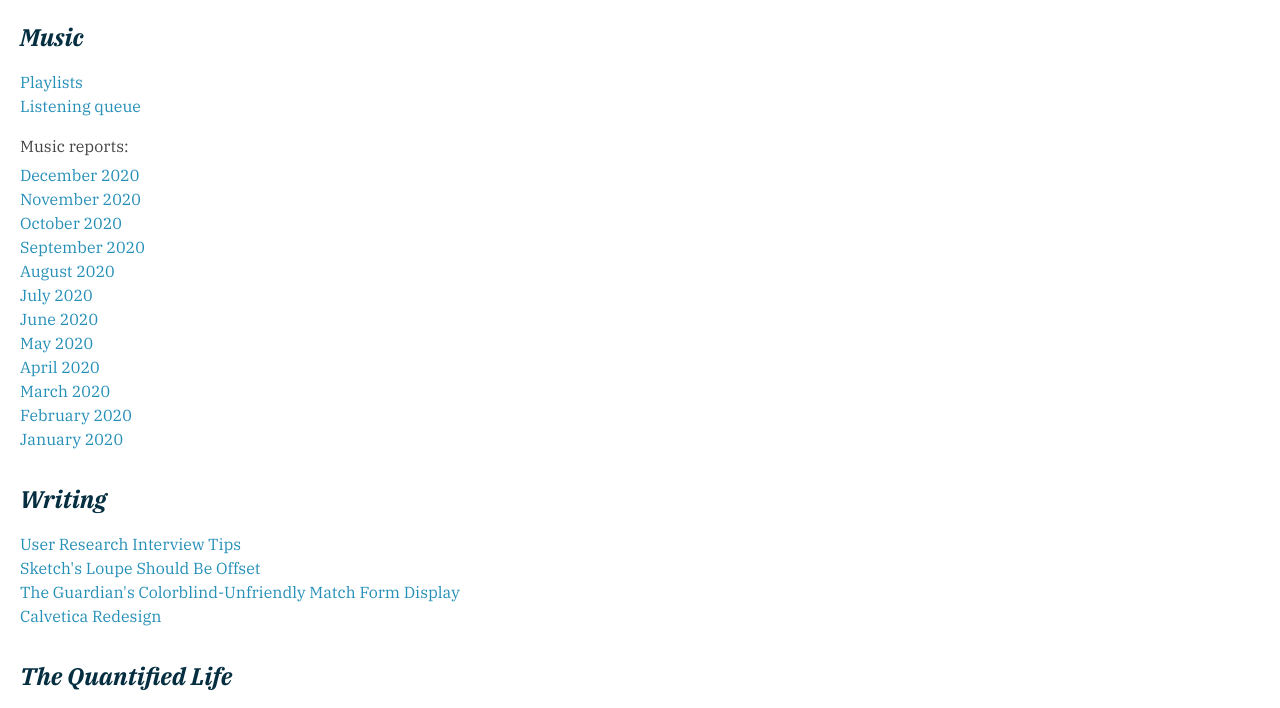
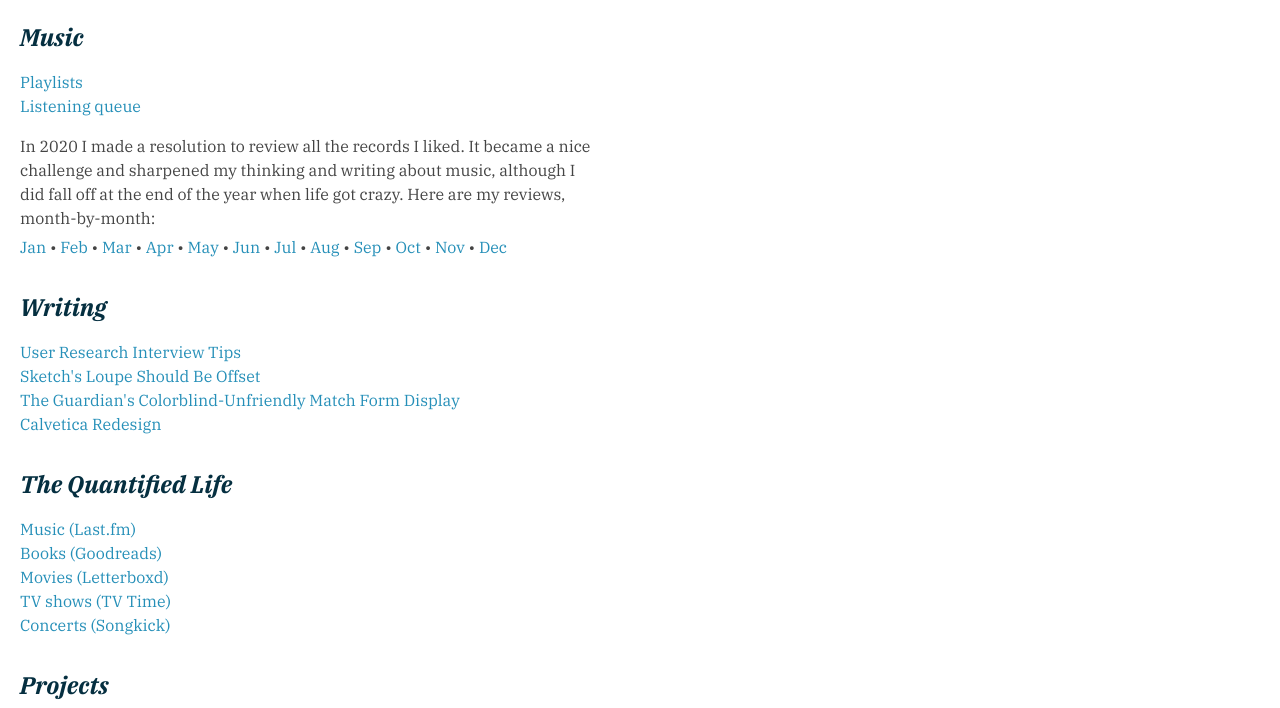
Before and after one commit to mniebling/mniebling.github.io, an Eleventy site: page index.njk in a window 1280 px wide. Shown: the part 77-785 px from the top of the page. Built offline with nearby package versions, Linux system fonts and the light colour scheme; Eleventy itself is replaced by a stand-in of ours; files that its build step writes are made by us from their sources; what outdent would draw is missing.

Commit message:
Consolidate music reviews

```diff
--- a/index.njk
+++ b/index.njk
@@ -4,7 +4,6 @@
 
 <div class="index-header">
   <h1 class="index-h1">Mike Niebling</h1>
-  {# <div class="index-subtitle">Site in development, that's for sure</div> #}
 </div>
 
 <div class="container">
@@ -15,12 +14,13 @@
       <div><a href="/playlists">Playlists</a></div>
       <div><a href="/queue">Listening queue</a></div>
 
-      <p class="index-music-reports-header">Music reports:</p>
+      <p class="index-music-reports-header">In 2020 I made a resolution to review all the records I liked.
+      It became a nice challenge and sharpened my thinking and writing about music, although I did fall off
+      at the end of the year when life got crazy. Here are my reviews, month-by-month:</p>
 
-      {%- for post in collections['music report'] | reverse -%}
-        <div>
-          <a href="{{ post.url }}">{{ post.data.title }}</a>
-        </div>
+      {%- for post in collections['music report'] -%}
+        <a href="{{ post.url }}">{{ post.data.title.slice(0, 3) }}</a>
+        {% if loop.index !== 12 %}<span> • </span>{% endif %}
       {%- endfor -%}
     </div>
 
```
